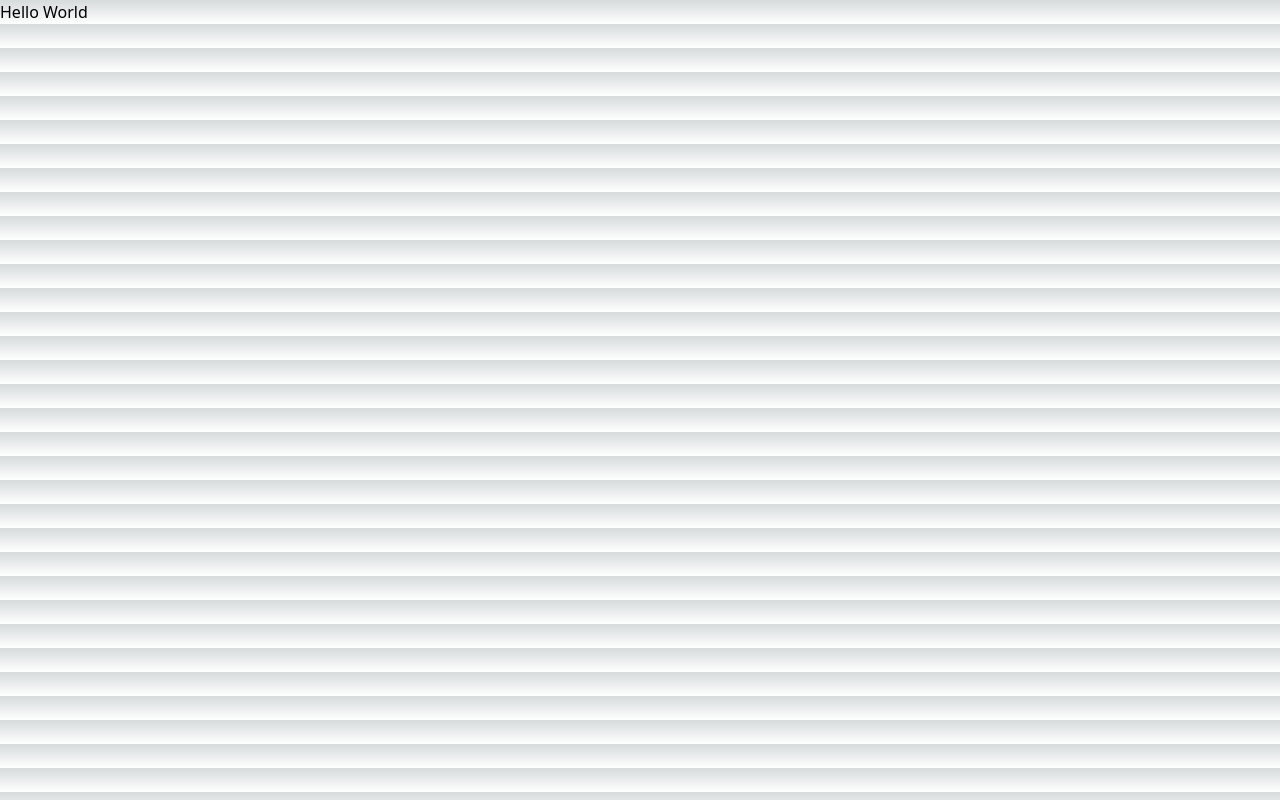
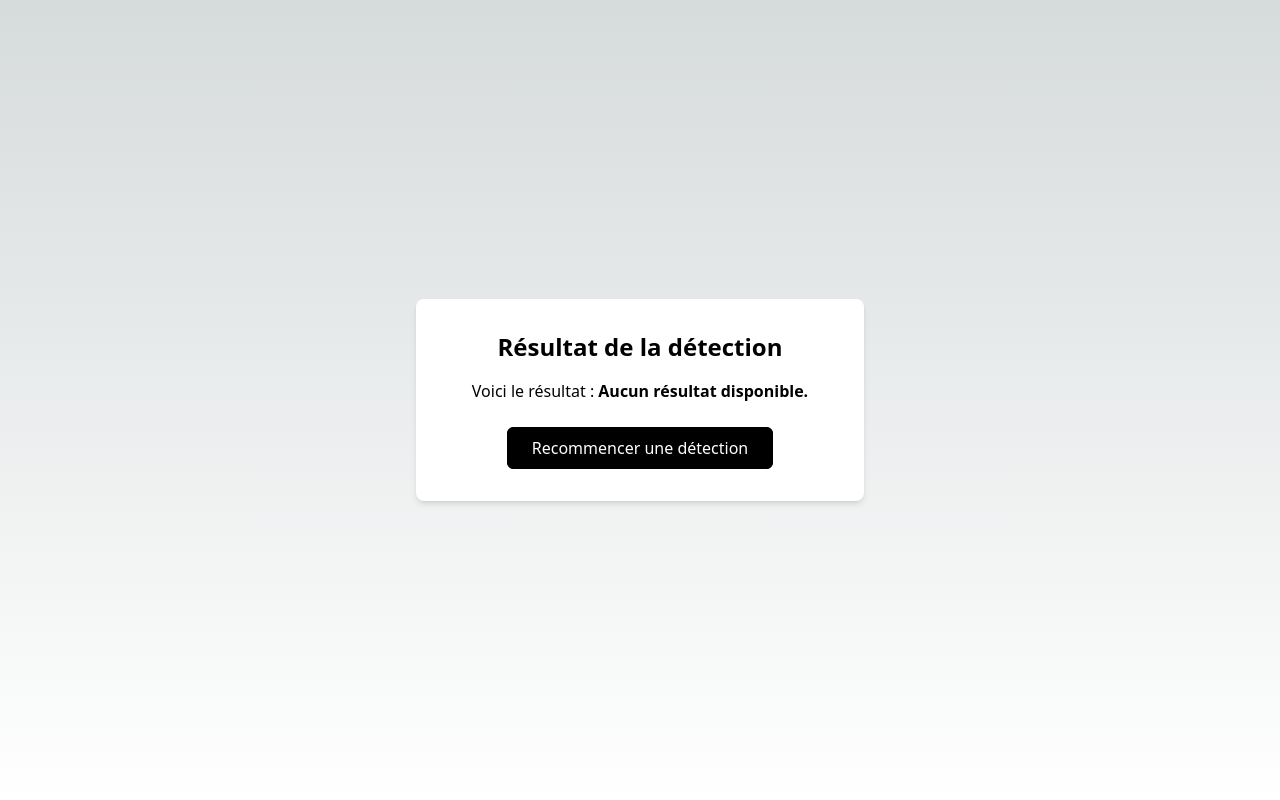
Before and after one commit to Zoh-ra/front-iasneakers, a Next.js app: page /resultat in a window 1280 px wide. Built offline with nearby package versions, Linux system fonts and the light colour scheme.

Commit message:
Modification de la page resultat et uploader afin de récupérer la reponse back et l'afficher

```diff
--- a/app/resultat/page.tsx
+++ b/app/resultat/page.tsx
@@ -1,7 +1,29 @@
-export default function HelloPage() {
+"use client";
+import { useSearchParams, useRouter } from 'next/navigation';
+
+const Resultat = () => {
+    const searchParams = useSearchParams();
+    const result = searchParams.get('result') || 'Aucun résultat disponible.';
+    const navigation = useRouter();
+
+    const restartDetection = () => {
+        navigation.push('/');
+    };
+
     return (
-      <div>
-        <h1>Hello World</h1>
-      </div>
+        <div className="flex flex-col items-center justify-center min-h-screen p-4">
+            <div className="bg-white p-8 rounded-lg shadow-md max-w-md w-full text-center">
+                <h1 className="text-2xl font-bold mb-4">Résultat de la détection</h1>
+                <p className="mb-6">Voici le résultat : <strong>{result}</strong></p>
+                <button
+                    onClick={restartDetection}
+                    className="text-white bg-black hover:bg-white hover:text-black border border-black transition-all duration-200 ease-in-out rounded-md px-6 py-2 focus:outline-none focus:ring-2 focus:ring-black focus:ring-opacity-50"
+                >
+                    Recommencer une détection
+                </button>
+            </div>
+        </div>
     );
-  }
+};
+
+export default Resultat;
--- a/components/uploader.tsx
+++ b/components/uploader.tsx
@@ -3,8 +3,8 @@
 import {useState, useCallback, useMemo, ChangeEvent} from 'react'
 import toast from 'react-hot-toast'
 import LoadingDots from './loading-dots'
-import {PutBlobResult} from '@vercel/blob'
 import Link from 'next/link'
+import {useRouter} from "next/navigation";
 
 export default function Uploader() {
     const [data, setData] = useState<{
@@ -41,6 +41,8 @@ export default function Uploader() {
         return !data.image || saving
     }, [data.image, saving])
 
+    const router = useRouter();
+
     return (
         <form
             className="grid gap-6"
@@ -57,6 +59,12 @@ export default function Uploader() {
                         .then(async (res) => {
                             if (res.status === 200) {
                                 const response = await res.json();
+                                console.log(response)
+                                if (response.result !== null) {
+                                    router.push(`/resultat?result=${encodeURIComponent(response.detected_objects)}`);
+                                } else {
+                                    toast.error("Couldn't detect the image");
+                                }
                             } else {
                                 const error = await res.text();
                                 toast.error(error);
@@ -189,9 +197,7 @@ export default function Uploader() {
                 {saving ? (
                     <LoadingDots color="#808080"/>
                 ) : (
-                    <Link href="/resultat">
-            <p className="text-sm">Detection</p> {/* click */}
-          </Link>
+                        <p className="text-sm">Detection</p>
                 )}
             </button>
         </form>
```
